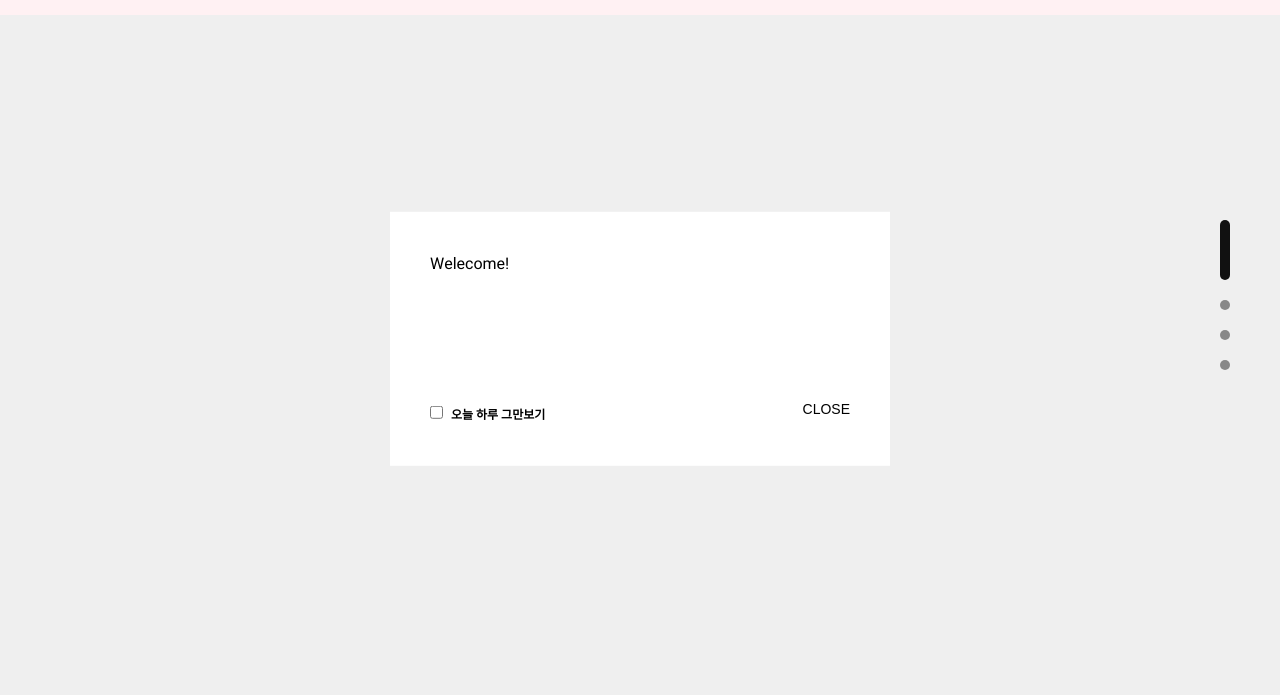
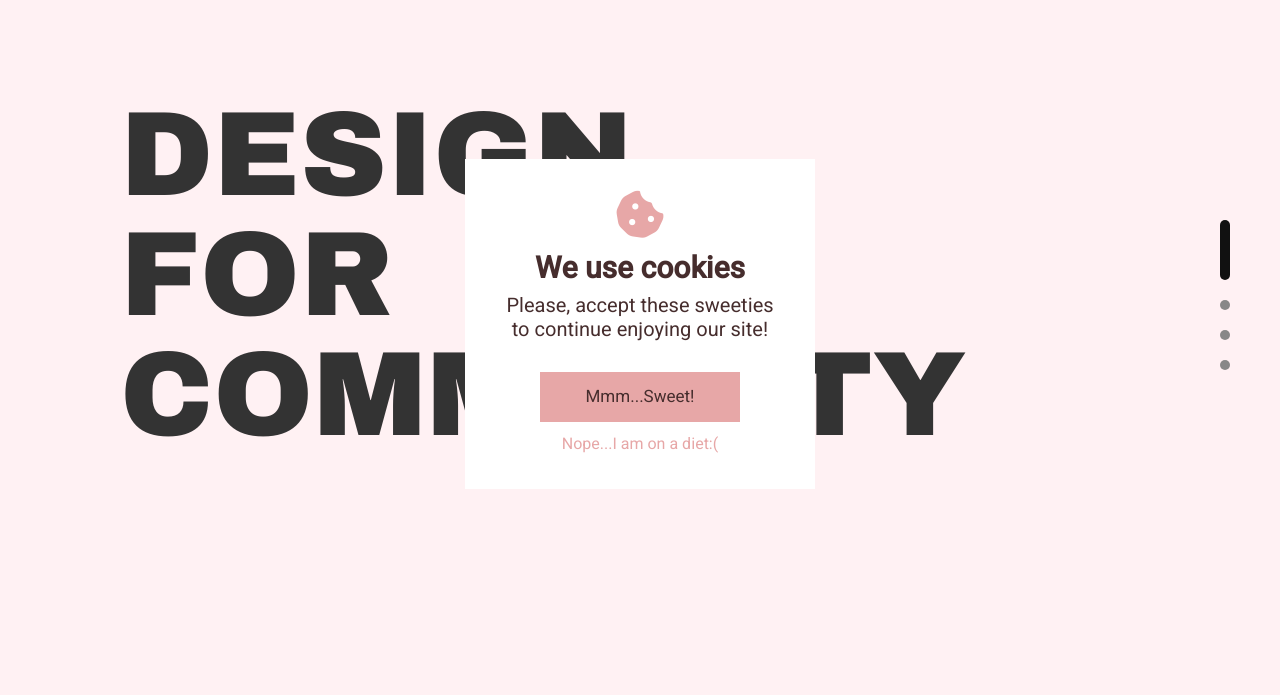
Before and after one commit to bsia0831/portfolio_company, a plain HTML site: page index.html in a window 1280 px wide. Shown: the part 105-800 px from the top of the page. Drawn offline with nearby package versions, Linux system fonts and the light colour scheme.

Commit message:
popup 완성& main_visual 미완성

```diff
--- a/index.html
+++ b/index.html
@@ -72,18 +72,28 @@
 
     <figure id="visual">
         <div class="inner">
-            <p></p>
             <aside id="popup">
                 <div class="popup_content">
-                    Welecome!
+                    <i class="fas fa-cookie-bite"></i>
+                    <h1>We use cookies</h1>
+                    <h2>Please, accept these sweeties<br>to continue enjoying our site!</h2>
+                    <input type="button" value="Mmm...Sweet!" class="accept">
+                    <div class="close">
+                        <a href="#" class="close">Nope...I am on a diet:(</a>
+                    </div>
                 </div>
-                <div class="wrap">
-                    <input type="checkbox" name="ck" id="ck">
-                    <label for="ck">오늘 하루 그만보기</label>
-                </div>
-
-                <a href="#" class="close">CLOSE</a>
             </aside>
+            <div class="main_text">
+                <h1>DESIGN</h1>
+                <h1>FOR</h1>
+                <article id="slider">
+                    <ul class="list">
+                        <li data-index="1"><h1>COMMUNITY</h1></li>
+                        <li data-index="2"><h1>ACTION</h1></li>
+                        <li data-index="3"><h1>GOOD</h1></li>
+                    </ul>
+                </article>
+            </div>
         </div>
     </figure>
     <section id="news" class="myScroll">
@@ -107,11 +117,6 @@
         <div class="inner">
             <h1>CREW</h1>
         </div>
-    </section>
-
-
-    <section id="content">
-
     </section>
 
     <footer id="footer">
--- a/js/myFlickr.js
+++ b/js/myFlickr.js
@@ -4,11 +4,11 @@ $.ajax({
     dataType:"json",
     data:{
         api_key:"d61e30a1010fe3e1dab106d3a2df0f21",
-        per_page: 21,
+        per_page: 20,
         format:"json",
         nojsoncallback:1, //json객체를 감싸고 있는 wrapping 함수를 걷어냄
         privacy_filter : 5,
-        tags :"landscape" // 검색할 이미지 키워드 입력 - method가 photos.search일 때 (interestingnesss일때는 주석처리)
+        tags :"dcodelab" // 검색할 이미지 키워드 입력 - method가 photos.search일 때 (interestingnesss일때는 주석처리)
     }
 })
 .success(function(data){
--- a/js/popup.js
+++ b/js/popup.js
@@ -15,28 +15,22 @@ if (isCookie == -1) {
     console.log("쿠키있음");
 }
 
-//del버튼을 클릭하면 유효기간을 0으로 해서 클릭즉시
-//유효기간 만료로 쿠키 제거
-$(".del").on("click", function () {
-    setCookie(0);
-    alert("쿠키삭제완료");
-});
-
-//view버튼 클릭하여 쿠키가 있는지 체크
-$(".view").on("click", function () {
-    console.log(document.cookie);
-});
-
-
 //팝업 닫기 버튼을 클릭했을 때
-$("#popup .close").on("click", function (e) {
+$("#popup .accpet").on("click", function (e) {
     e.preventDefault();
 
+    $(this).setCookie(1);
     //체크가 되어 있는지 변수에 저장
     var isChecked = $("#popup").find("input[type=checkbox]").is(":checked");
 
     //체크가 되어 있으면 setCookie함수 실행
     if (isChecked) setCookie(1);
+
+    $("#popup").hide();
+});
+
+$("#popup .close").on("click", function (e) {
+    e.preventDefault();
 
     $("#popup").hide();
 });
--- a/js/scroll.js
+++ b/js/scroll.js
@@ -2,7 +2,7 @@ const $btns = $("#navi li");
 const $boxs = $(".myScroll");
 let posArr = [];
 let len = $btns.length;
-let baseLine = -300;
+let baseLine = -100;
 
 //posArr.push($boxs.eq(1).offset().top);
 
@@ -29,19 +29,12 @@ $(window).on("scroll", function(){
     var scroll = $(this).scrollTop();
 
     console.log(scroll);
-    $("#visual p").css({
-        transform:"rotate("+scroll/4+"deg) scale("+scroll/1000 +")"
-    });
 
     // scroll이 section#news에 도착하면(scrollTop =960 )
     if(scroll >= posArr[1] && scroll < posArr[2]){
         scroll = scroll - posArr[1];
         console.log(scroll);
 
-        $("#news p").css({
-            left:scroll,
-            top:scroll
-        });
     }
 
 
--- a/scss/style.scss
+++ b/scss/style.scss
@@ -13,7 +13,7 @@ $mobile:539px;
 @import "youtube.scss";
 
 @import url('https://fonts.googleapis.com/css2?family=Heebo:wght@200;300;400;500&display=swap');
-
+@import url('https://fonts.googleapis.com/css2?family=Archivo+Black&display=swap');
 
 
 #header {
@@ -349,40 +349,79 @@ $mobile:539px;
 
 #visual{
     width:100%;
-    background:#efefef;
+    background:#fff1f3;
     .inner{
         width:1180px;
-        height:100vh;
+        height:calc(100vh - 120px);
         margin:0 auto;
         position:relative;
 
         #popup{
-            width: 500px;
+            width: 350px;
             background: #fff;
-            padding: 40px; box-sizing: border-box;
+            padding: 30px; box-sizing: border-box;
             color: #000;
             position: absolute;
-            top: 50%; left: 50%; transform: translate(-50%, -80%);
+            top: 60%; left: 50%; transform: translate(-50%, -80%);
 
             .popup_content{
-                width: 500px; min-height: 150px;
+                width: 100%; min-height: 270px;
+                text-align: center;
+
+                >i{
+                    font-size: 50px;
+                    color: #E7A7A7;
+                    margin-bottom: 15px;
+                }
+
+                >h1{
+                    font: bold 30px/1 'Heebo';
+                    color: #462d2d;
+                    margin-bottom: 10px;
+                }
+
+                >h2{
+                    font: 20px/1.2 'Heebo';
+                    color: #462d2d;
+                    margin-bottom: 30px;
+                }
+
+                .accept{
+                    display: inline-block;
+                    width: 200px; height: 50px;
+                    font: 17px/50px 'Heebo';
+                    color: #462d2d;
+                    text-align: center;
+                    position: relative;
+                    border: none;
+                    background: #E7A7A7;
+                    margin-bottom: 10px;
+                    cursor: pointer;
+                }
+
+                .close{
+                    text-align: center;
+                    color: #E7A7A7;
+                }
+            }
+        }
+
+        .main_text{
+            padding: 80px 0px 0px 70px;
+
+            h1{
+                font: 120px/1 'Archivo Black'; color: #333;
             }
 
-            &::after{
-                content: ''; display: block; clear: both;
-            }
+            #slider{
+                width: 1060px;
+                height: 120px;
+                overflow: hidden;
 
-            .wrap{
-                float: left;
-                label{
-                    font: bold 12px/1 'Heebo'; color: #000;
-                    margin-left: 4px;
+                .list{
+                    width: 100%;
+                    height: calc(100% * 3);
                 }
-            }
-
-            .close{
-                float: right;
-                font: 14px/1 'arial'; color: #000;
             }
         }
     }
@@ -443,8 +482,7 @@ section{
         }
 
         &.on .inner .wrap article{
-            opacity:1;
-            transform:translateY(0px);
+
         }
     }
 
```
Also changed, not shown: css/style.css, img/main_visual.jpg (added), img/member1.jpg (added), img/member2.jpg (added), img/member3.jpg (added), img/member4.png (added), img/member5.jpg (added), img/member6.jpg (added), img/member7.jpg (added), img/member8.jpg (added), img/member9.jpg (added), 1 other file.
